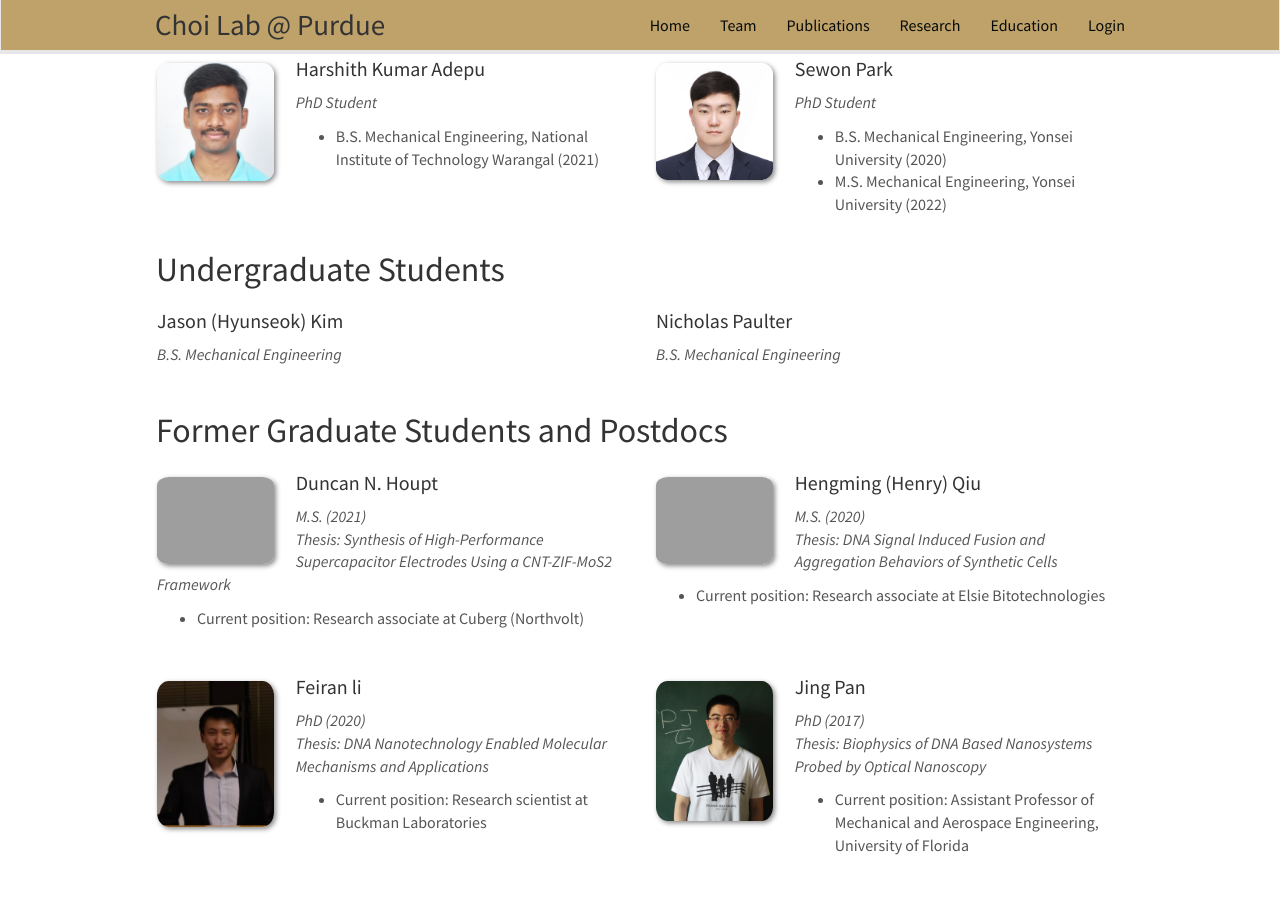
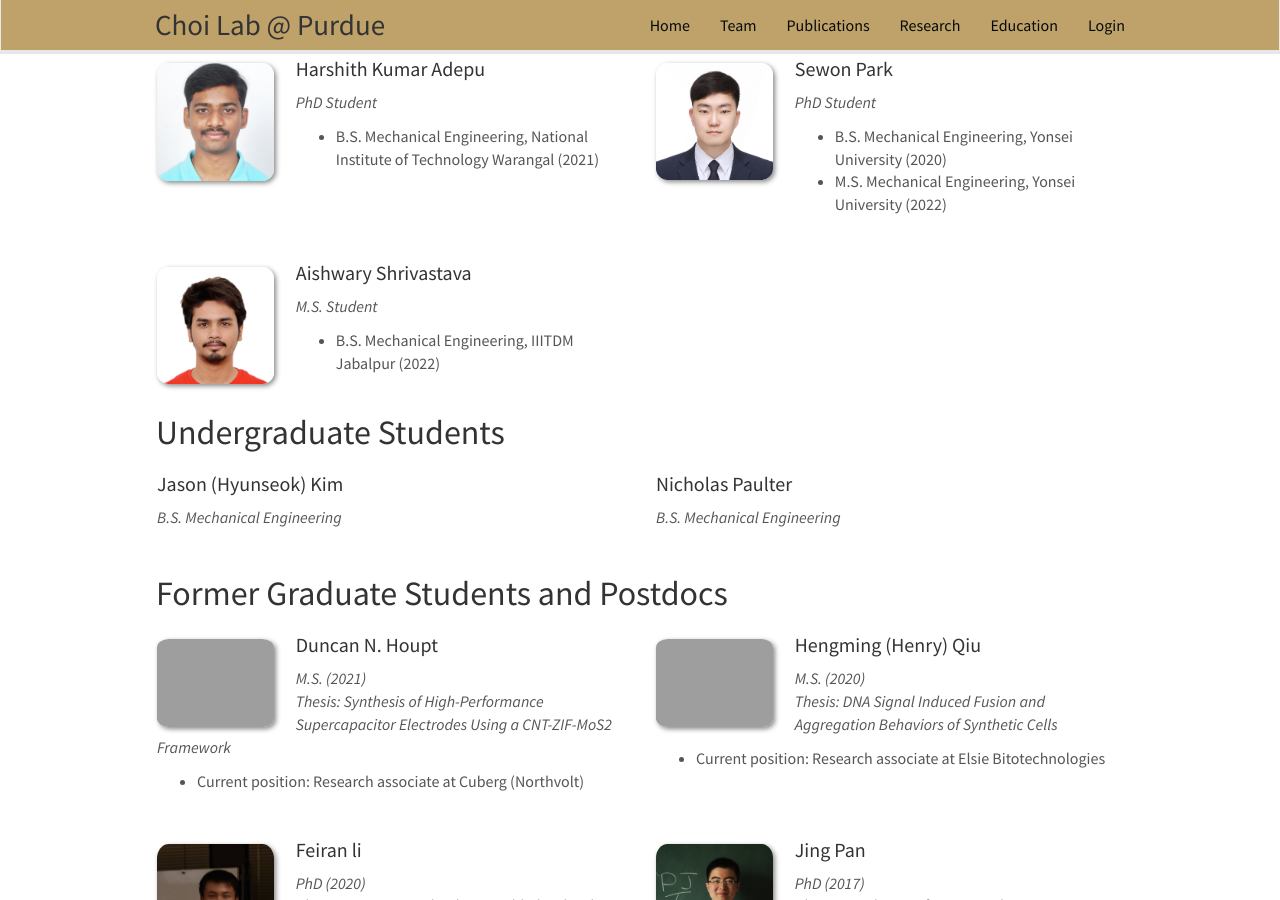
Before and after one commit to choidnalab/choidnalab.github.io, a Jekyll site: the page built from _pages/team.md, in a window 1280 px wide and 900 px high, scrolled down 736 px. Built offline with Jekyll 4.4.1, drawn with Linux system fonts in a browser that asks for light colours; nearby versions of some CDN libraries.

Commit message:
Update PhD_students.yml

```diff
--- a/_data/PhD_students.yml
+++ b/_data/PhD_students.yml
@@ -42,3 +42,10 @@
   number_educ: 2
   education1: B.S. Mechanical Engineering, Yonsei University (2020)
   education2: M.S. Mechanical Engineering, Yonsei University (2022)
+
+- name: Aishwary Shrivastava
+  photo: aishwary.jpg
+  info: M.S. Student
+  email:
+  number_educ: 1
+  education1: B.S. Mechanical Engineering, IIITDM Jabalpur (2022)
```
